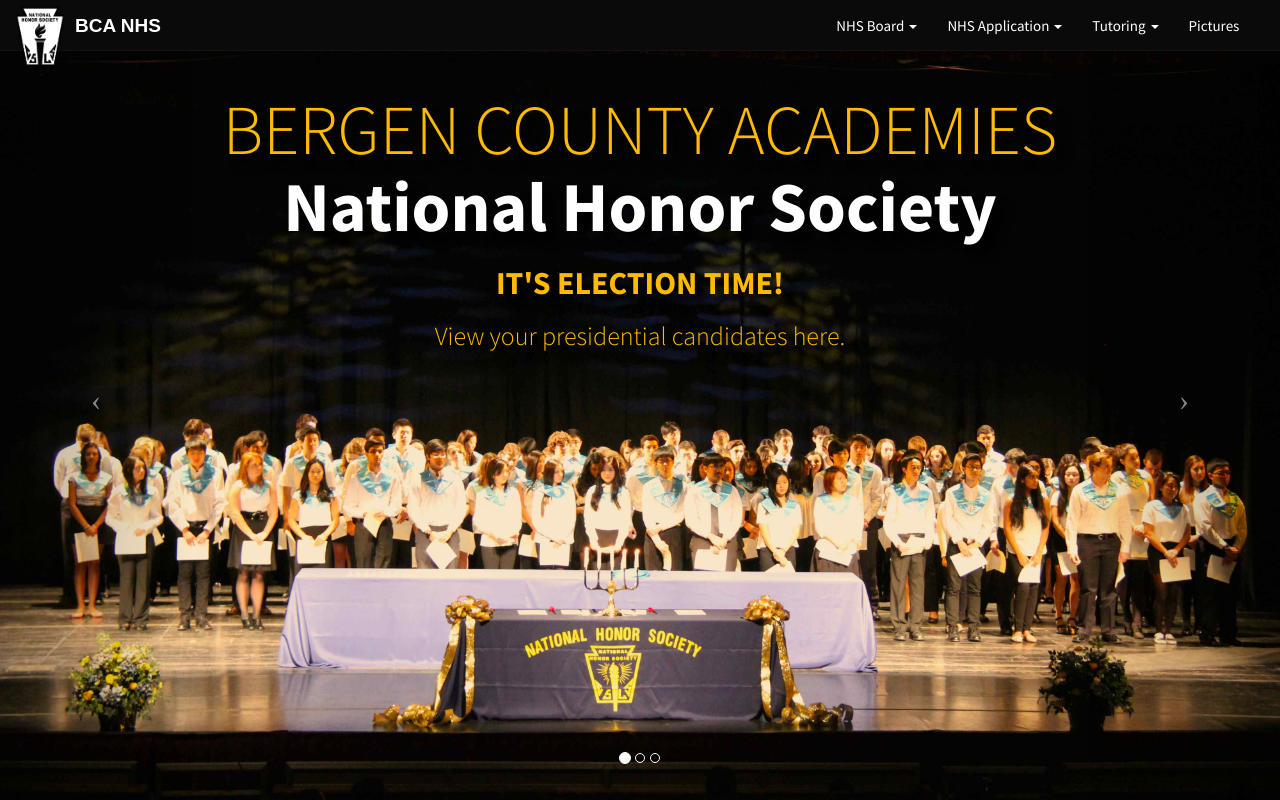
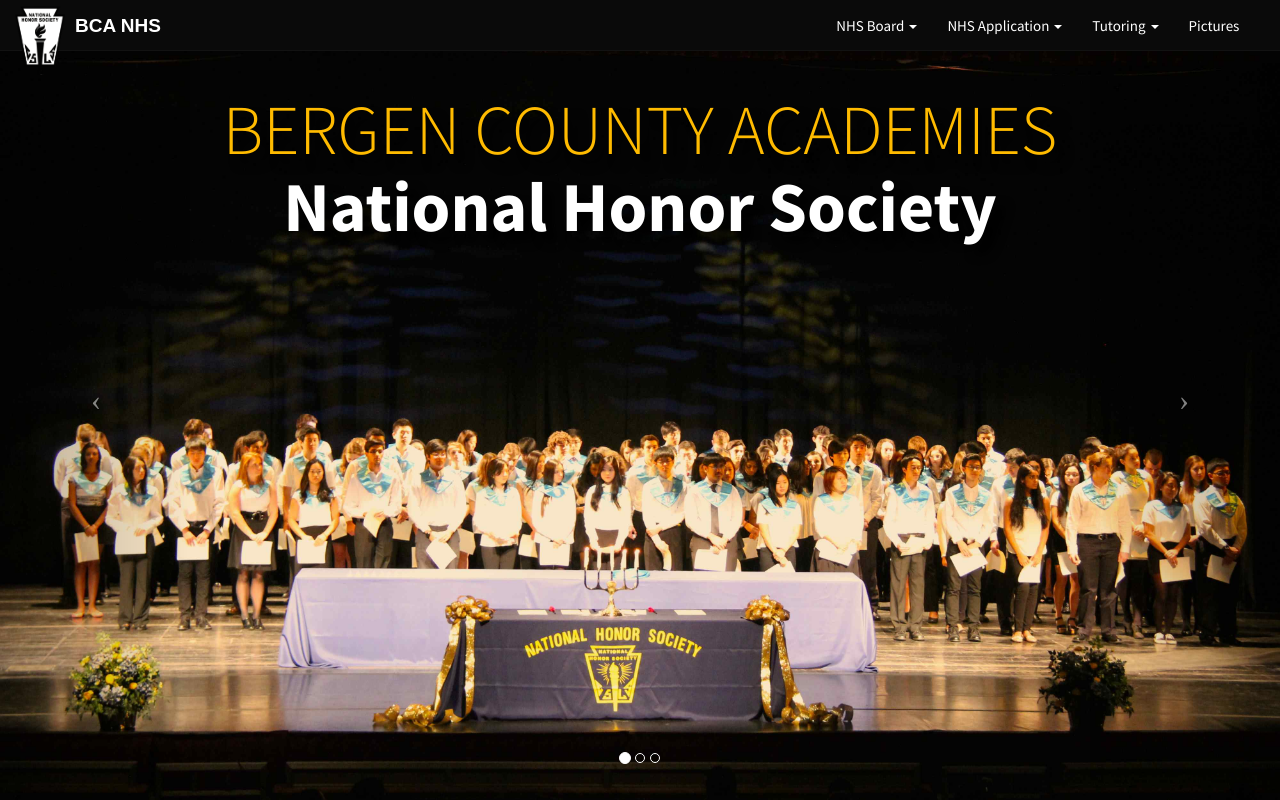
Before and after one commit to bcanhs/website, a Flask app: page / in a window 1280 px wide. Run offline with Flask 2, Linux system fonts and the light colour scheme; some libraries are stand-ins or nearby versions.

Commit message:
removed election time

```diff
--- a/templates/index.html
+++ b/templates/index.html
@@ -14,7 +14,6 @@
             <div class="fill" style="background-image:url('/static/img/slideshow/1.JPG');"></div>
             <div class="carousel-caption">
                 <h1>BERGEN COUNTY ACADEMIES<br><span class="white"><b>National Honor Society</b></span></h1>
-                <a href="/officer-videos"><h2><b>IT'S ELECTION TIME!</b></h2><h3>View your presidential candidates here.</h3></a>
             </div>
         </div>
         <div class="item">
```
